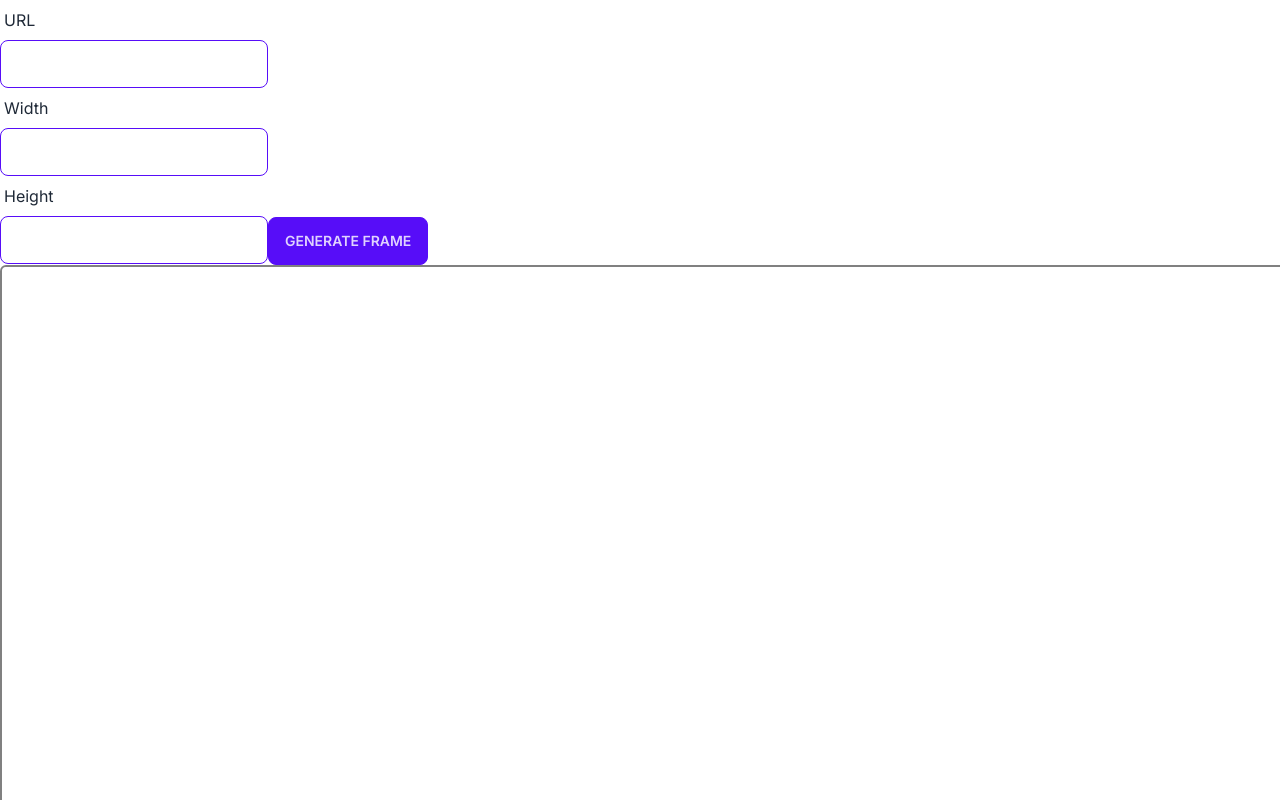
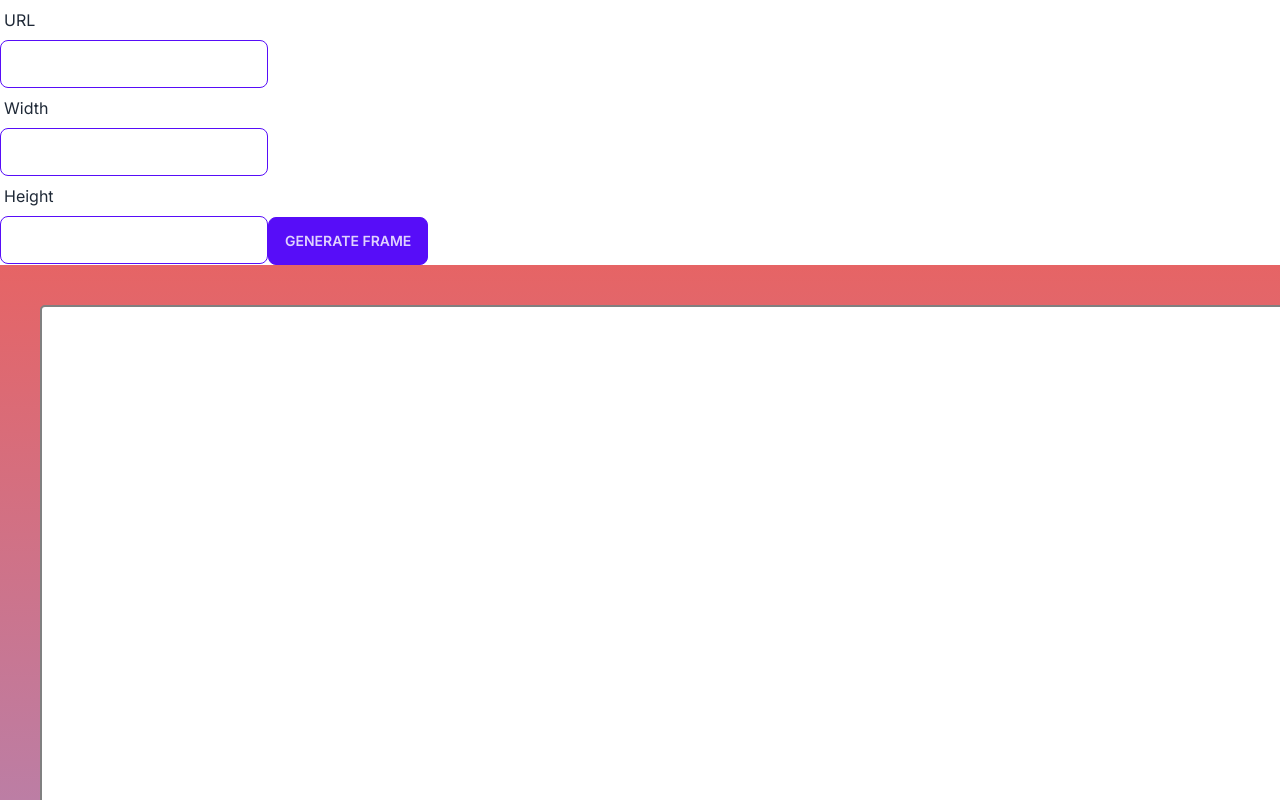
Before and after one commit to FredPerr/websitetoscreenshot, a Next.js app: page / in a window 1280 px wide. Shown: the top 800 px of the page. Built offline with nearby package versions, Linux system fonts and the light colour scheme.

Commit message:
feat: canvas padding

```diff
--- a/src/app/page.tsx
+++ b/src/app/page.tsx
@@ -95,7 +95,7 @@ export default function Home() {
             <input type="button" value="Generate frame" onClick={() => generateScreenshot()} className='cursor-pointer btn btn-primary' />
             <div>
                 {/* <DesktopFrame url="https://google.com" />  */}
-                <Frame displayURL={url} frame={{ borderWidth: 2, borderColor: 'gray', borderRadius: 6 }} width={width} height={height} />
+                <Frame displayURL={url} frame={{ borderWidth: 2, borderColor: 'gray', borderRadius: 6 }} width={width} height={height} padding={40} />
             </div>
             <button className="btn btn-primary" onClick={() => generateVisualImage()}>Generate visual image</button>
             {
--- a/src/components/frames/Frame.tsx
+++ b/src/components/frames/Frame.tsx
@@ -10,6 +10,7 @@ export interface FrameProps {
         borderColor: string,
         borderRadius: number
     }
+    padding: number
 }
 
 export default function Frame(props: FrameProps) {
@@ -18,17 +19,19 @@ export default function Frame(props: FrameProps) {
         <div id={FRAME_ID}
             className="bg-gray-50"
             style={{
-                borderRadius: props.frame.borderRadius,
-                borderWidth: props.frame.borderWidth,
-                borderColor: props.frame.borderColor,
                 height: props.height,
                 width: props.width,
+                padding: props.padding,
+                background: 'linear-gradient(#e66465, #9198e5)'
             }}
         >
             <canvas id={FRAME_CANVAS_ID} height={props.height} width={props.width}
                 style={{
-                    height: props.height - props.frame.borderWidth * 2,
+                    height: props.height - props.frame.borderWidth * 2 - props.padding * 2,
+                    width: props.width - props.frame.borderWidth * 2 - props.padding * 2,
                     borderRadius: props.frame.borderRadius - 1,
+                    borderWidth: props.frame.borderWidth,
+                    borderColor: props.frame.borderColor,
                 }}
                 className="w-full bg-white" />
         </div>
```
